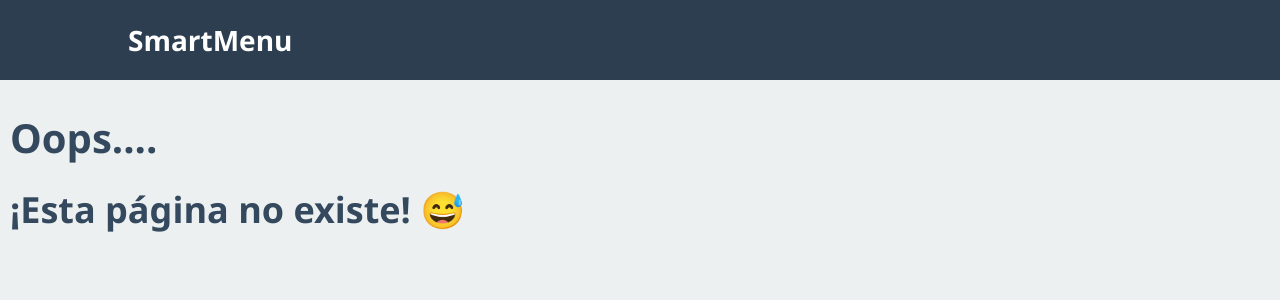
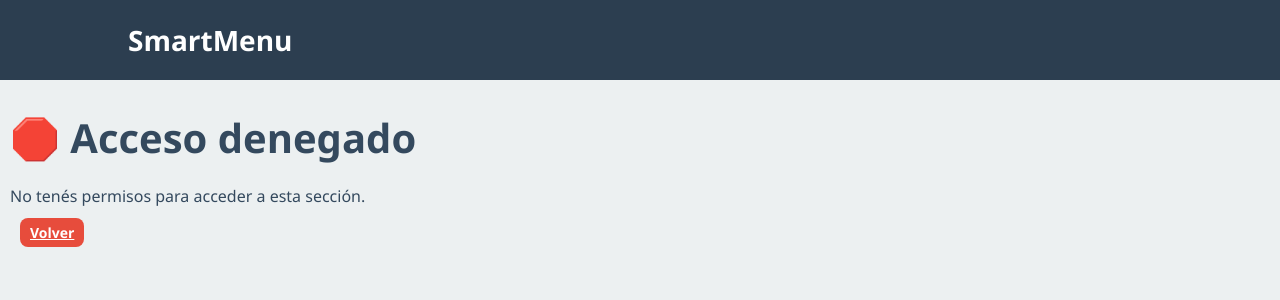
Before and after one commit to GGabi40/smartMenu, a React (Vite) app in the folder frontend/: page /unauthorized in a window 1280 px wide. Shown: the top 300 px of the page. Built offline with nearby package versions, Linux system fonts and the light colour scheme.

Commit message:
add a unauthorized route

```diff
--- a/frontend/src/App.jsx
+++ b/frontend/src/App.jsx
@@ -10,6 +10,7 @@ import NewOrder from "./pages/NewOrder";
 import Login from "./pages/Login";
 import { AuthProvider } from "./context/AuthContext";
 import PrivateRoute from "./components/PrivateRoute";
+import Unauthorized from "./pages/Unauthorized";
 
 function App() {
   return (
@@ -22,13 +23,17 @@ function App() {
             <Route path="/login" element={<Login />} />
 
             {/* Rutas protegidas */}
-            <Route element={<PrivateRoute />}>
+            <Route element={<PrivateRoute allowedRoles={['mozo', 'cocina']} />}>
               <Route path="/" element={<Home />} />
               <Route path="/orders" element={<Orders />} />
               <Route path="/orders/:id/edit" element={<EditOrder />} />
+            </Route>
+
+            <Route element={<PrivateRoute allowedRoles={'mozo'} />}>
               <Route path="/new-order" element={<NewOrder />} />
             </Route>
 
+            <Route path="/unauthorized" element={<Unauthorized />} />
             <Route path="*" element={<NotFound />} />
           </Routes>
         </AuthProvider>
--- a/frontend/src/components/PrivateRoute.jsx
+++ b/frontend/src/components/PrivateRoute.jsx
@@ -2,10 +2,14 @@ import React from 'react';
 import { Navigate, Outlet } from 'react-router-dom';
 import { useAuth } from '../context/AuthContext';
 
-const PrivateRoute = () => {
+const PrivateRoute = ({ allowedRoles }) => {
     const { user } = useAuth();
 
-  return user ? <Outlet /> : <Navigate to='/login' replace />;
+    if(allowedRoles && !allowedRoles.includes(user)) {
+      return <Navigate to='/unauthorized' />
+    }
+
+  return <Outlet />;
 }
 
 export default PrivateRoute
--- /dev/null
+++ b/frontend/src/pages/Unauthorized.jsx
@@ -0,0 +1,14 @@
+import React from 'react'
+import { Link } from 'react-router-dom'
+
+const Unauthorized = () => {
+  return (
+    <div className='container'>
+        <h1>🛑 Acceso denegado</h1>
+        <p>No tenés permisos para acceder a esta sección.</p>
+        <Link to='/login' className="btn-logout">Volver</Link>
+    </div>
+  )
+}
+
+export default Unauthorized
```
